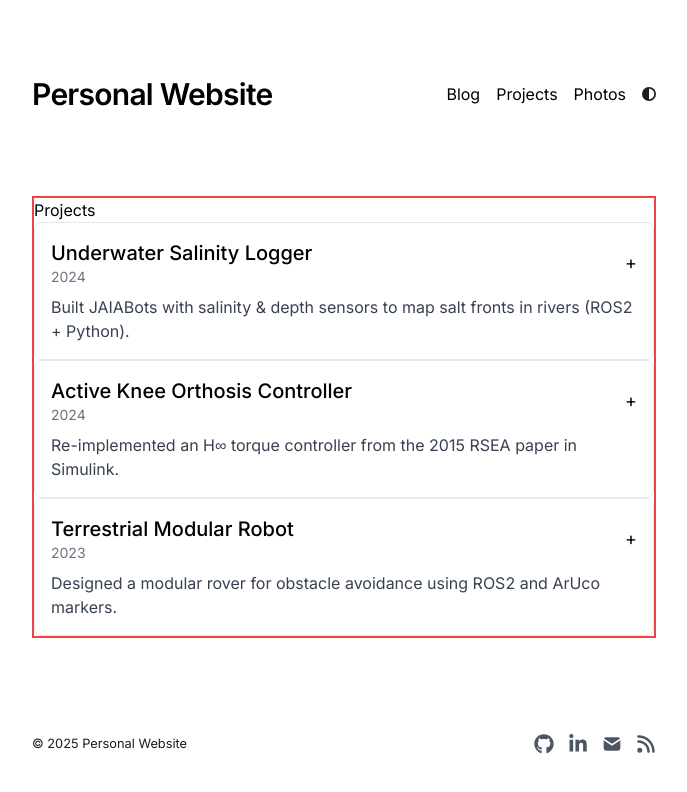
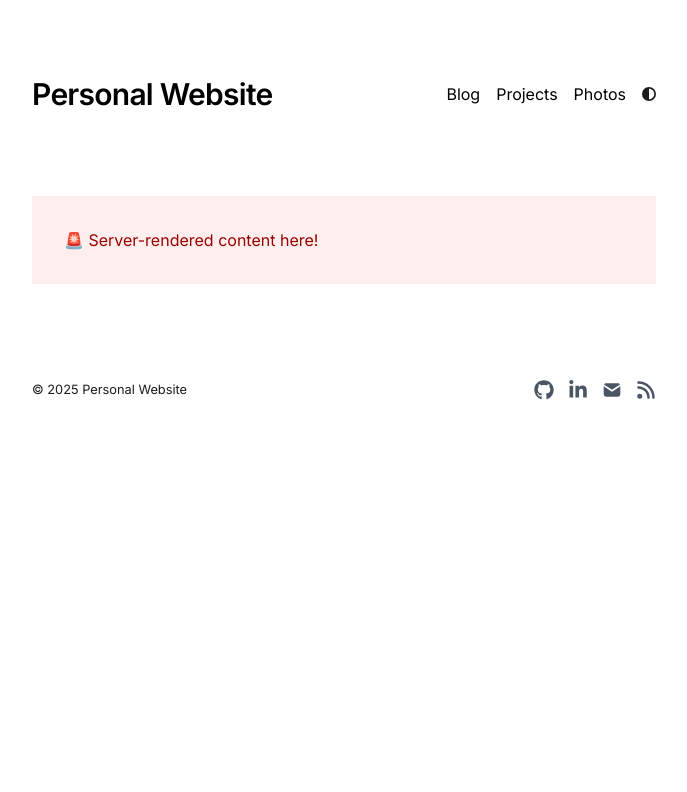
Before and after one commit to rushabhdhoke/Personal-Website, a Next.js app: page /projects in a window 1280 px wide. Shown: the top 792 px of the page, without its empty margins (296-983 px from the left). Built offline with nearby package versions, Linux system fonts and the light colour scheme.

Commit message:
Update page.tsx
test

```diff
--- a/app/projects/page.tsx
+++ b/app/projects/page.tsx
@@ -1,11 +1,15 @@
+// app/projects/page.tsx
 import type { Metadata } from "next";
-import ClientProjects from "./ClientProjects";
 
 export const metadata: Metadata = {
-title: "Projects · Rushabh Dhoke",
-description: "A complete list of Rushabh Dhoke’s robotics & software projects.",
+  title: "🐛 Test Projects",
+  description: "Just a quick server-render test",
 };
 
 export default function ProjectsPage() {
-return <ClientProjects />;
+  return (
+    <div style={{ padding: "2rem", background: "#fee", color: "#900" }}>
+      🚨 Server-rendered content here!
+    </div>
+  );
 }
```
